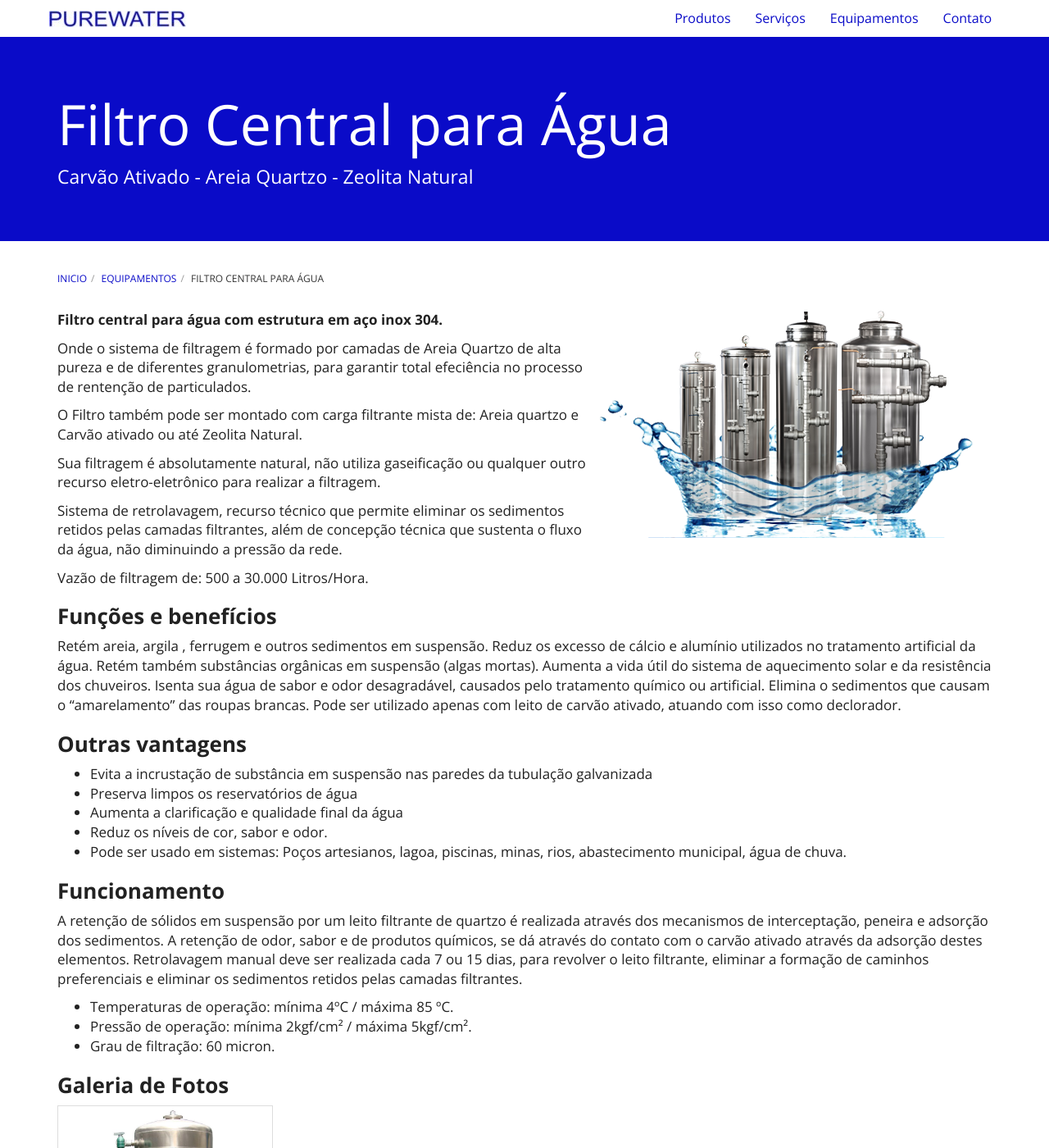
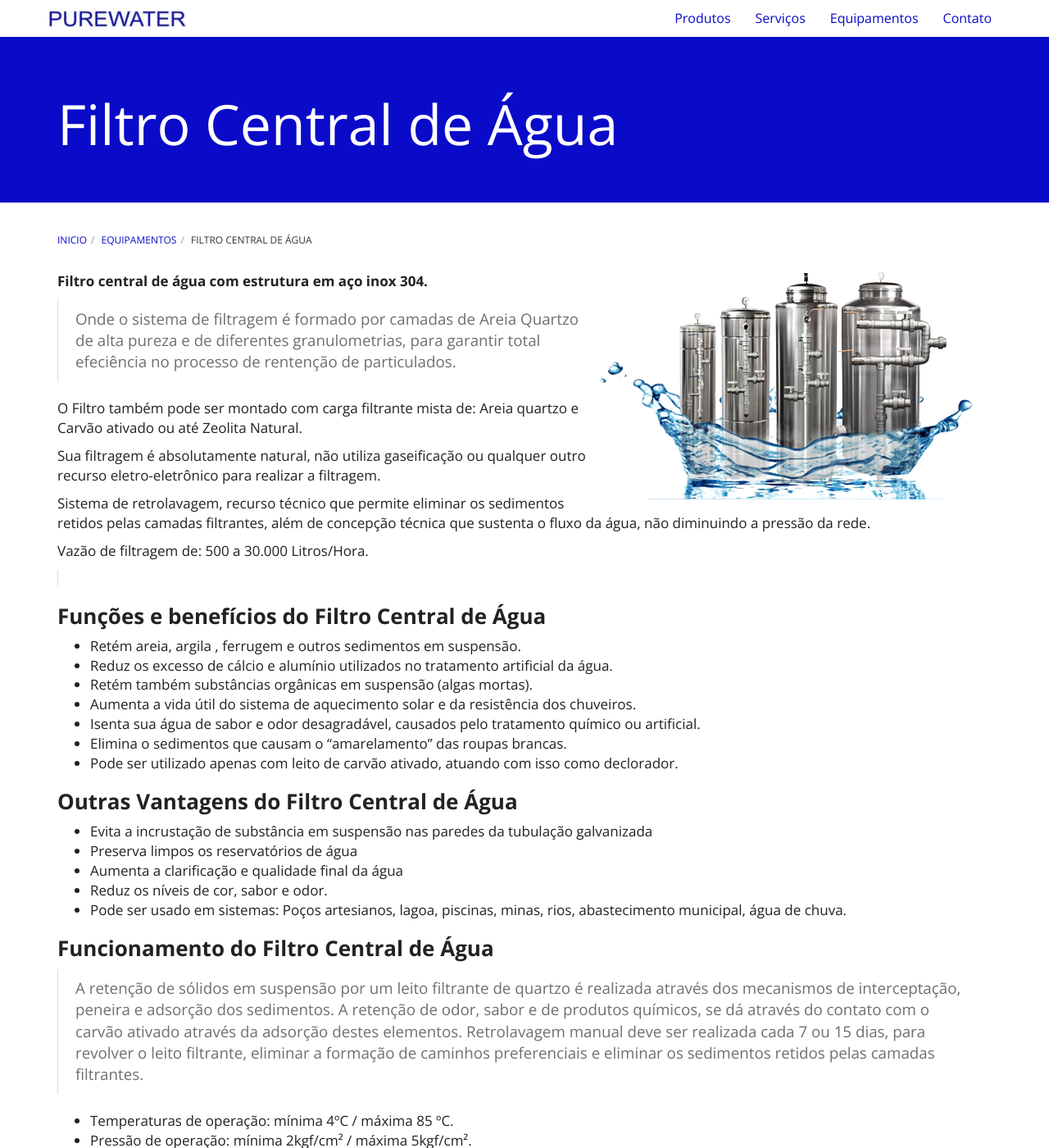
Before and after one commit to purewaterefluentes/purewaterefluentes.github.io, a Jekyll site: the page built from equipamentos/filtro-central-de-agua-inox.md, in a window 1280 px wide and 1400 px high. Shown: the whole window at 82% size. Built offline with Jekyll 4.4.1, drawn with Linux system fonts in a browser that asks for light colours; nearby versions of some CDN libraries; library files that are not in the unit come from our copies.

Commit message:
Update filtro-central-de-agua-inox.md

```diff
--- a/equipamentos/filtro-central-de-agua-inox.md
+++ b/equipamentos/filtro-central-de-agua-inox.md
@@ -1,14 +1,14 @@
 ---
 layout: default
 pageTitle: FILTRO CENTRAL DE ÁGUA EM INOX | PUREWATER EFLUENTES
-title: Filtro Central para Água
-subtitle: Carvão Ativado - Areia Quartzo - Zeolita Natural
+title: Filtro Central de Água
+subtitle:
 ---
 
 <img class="img-responsive pull-right" style="max-width: 50%;" src="../../website/images/Filtros Inox_purewater1.png" alt="Filtro Inox para Agua">
 
-**Filtro central para água com estrutura em aço inox 304.**
-
+**Filtro central de água com estrutura em aço inox 304.**
+>
 Onde o sistema de filtragem é formado por camadas de Areia Quartzo de alta pureza e de diferentes granulometrias, para garantir total efeciência no processo de rentenção de particulados.
 
 O Filtro também pode ser montado com carga filtrante mista de: Areia quartzo e Carvão ativado ou até Zeolita Natural.
@@ -18,28 +18,33 @@ Sua filtragem é absolutamente natural, não utiliza gaseificação ou qualquer
 Sistema de retrolavagem, recurso técnico que permite eliminar os sedimentos retidos pelas camadas filtrantes, além de concepção técnica que sustenta o fluxo da água, não diminuindo a pressão da rede.
 
 Vazão de filtragem de: 500 a 30.000 Litros/Hora.
+>
 
-### **Funções e benefícios**
-Retém areia, argila , ferrugem e outros sedimentos em suspensão.
-Reduz os excesso de cálcio e alumínio utilizados no tratamento artificial da água.
-Retém também substâncias orgânicas em suspensão (algas mortas).
-Aumenta a vida útil do sistema de aquecimento solar e da resistência dos chuveiros.
-Isenta sua água de sabor e odor desagradável, causados pelo tratamento químico ou artificial.
-Elimina o sedimentos que causam o “amarelamento” das roupas brancas.
-Pode ser utilizado apenas com leito de carvão ativado, atuando com isso como declorador.
+### **Funções e benefícios do Filtro Central de Água**
 
-### **Outras vantagens**
+- Retém areia, argila , ferrugem e outros sedimentos em suspensão.
+- Reduz os excesso de cálcio e alumínio utilizados no tratamento artificial da água.
+- Retém também substâncias orgânicas em suspensão (algas mortas).
+- Aumenta a vida útil do sistema de aquecimento solar e da resistência dos chuveiros.
+- Isenta sua água de sabor e odor desagradável, causados pelo tratamento químico ou artificial.
+- Elimina o sedimentos que causam o “amarelamento” das roupas brancas.
+- Pode ser utilizado apenas com leito de carvão ativado, atuando com isso como declorador.
+
+### **Outras Vantagens do Filtro Central de Água**
+
 - Evita a incrustação de substância em suspensão nas paredes da tubulação galvanizada
 - Preserva limpos os reservatórios de água
 - Aumenta a clarificação e qualidade final da água
 - Reduz os níveis de cor, sabor e odor.
 - Pode ser usado em sistemas: Poços artesianos, lagoa, piscinas, minas, rios, abastecimento municipal, água de chuva.
 
+### **Funcionamento do Filtro Central de Água**
 
-### **Funcionamento**
+>
 A retenção de sólidos em suspensão por um leito filtrante de quartzo é realizada através dos mecanismos de interceptação, peneira e adsorção dos sedimentos.
 A retenção de odor, sabor e de produtos químicos, se dá através do contato com o carvão ativado através da adsorção destes elementos.
 Retrolavagem manual deve ser realizada cada 7 ou 15 dias, para revolver o leito filtrante, eliminar a formação de caminhos preferenciais e eliminar os sedimentos retidos pelas camadas filtrantes.
+>
 
 - Temperaturas de operação: mínima 4ºC / máxima 85 ºC.
 - Pressão de operação: mínima 2kgf/cm² / máxima 5kgf/cm².
```
